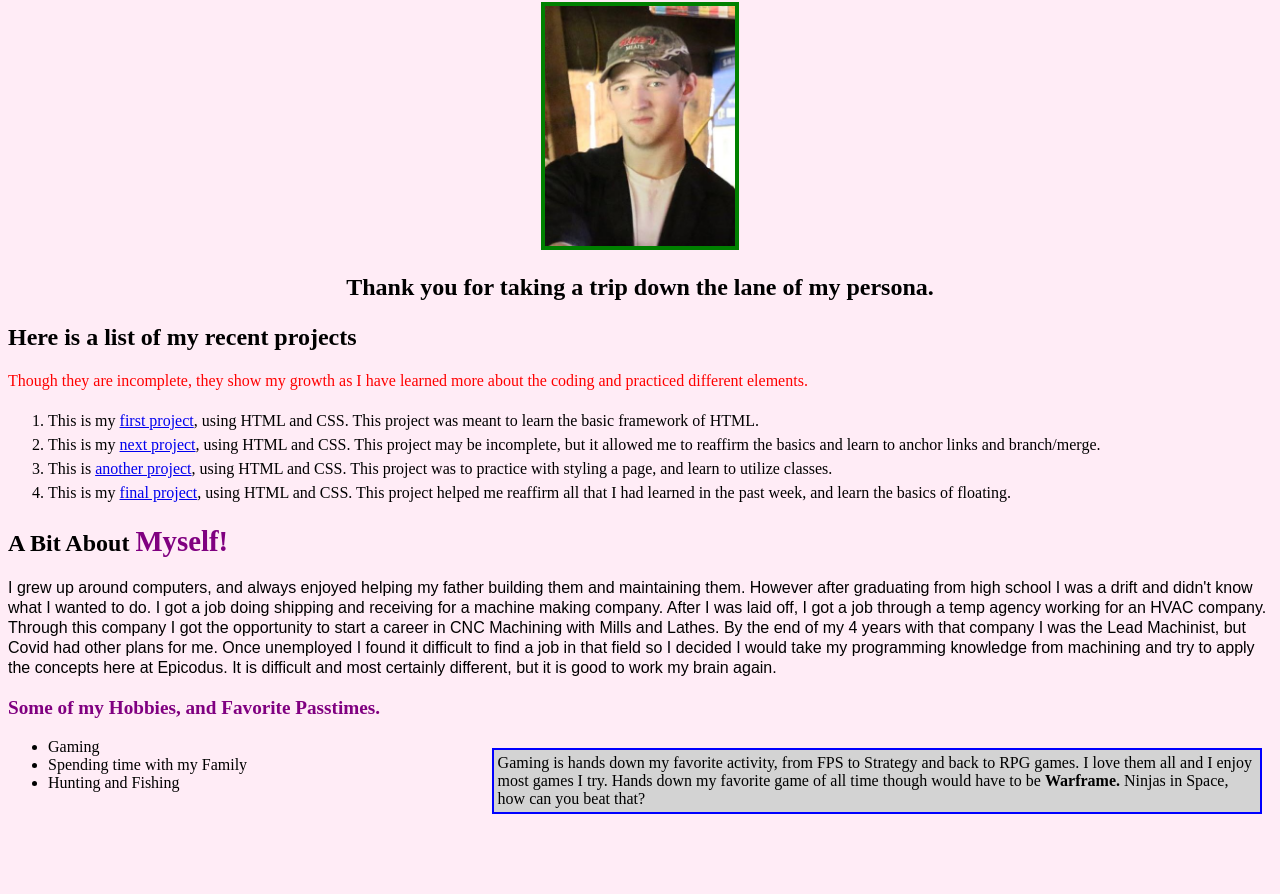
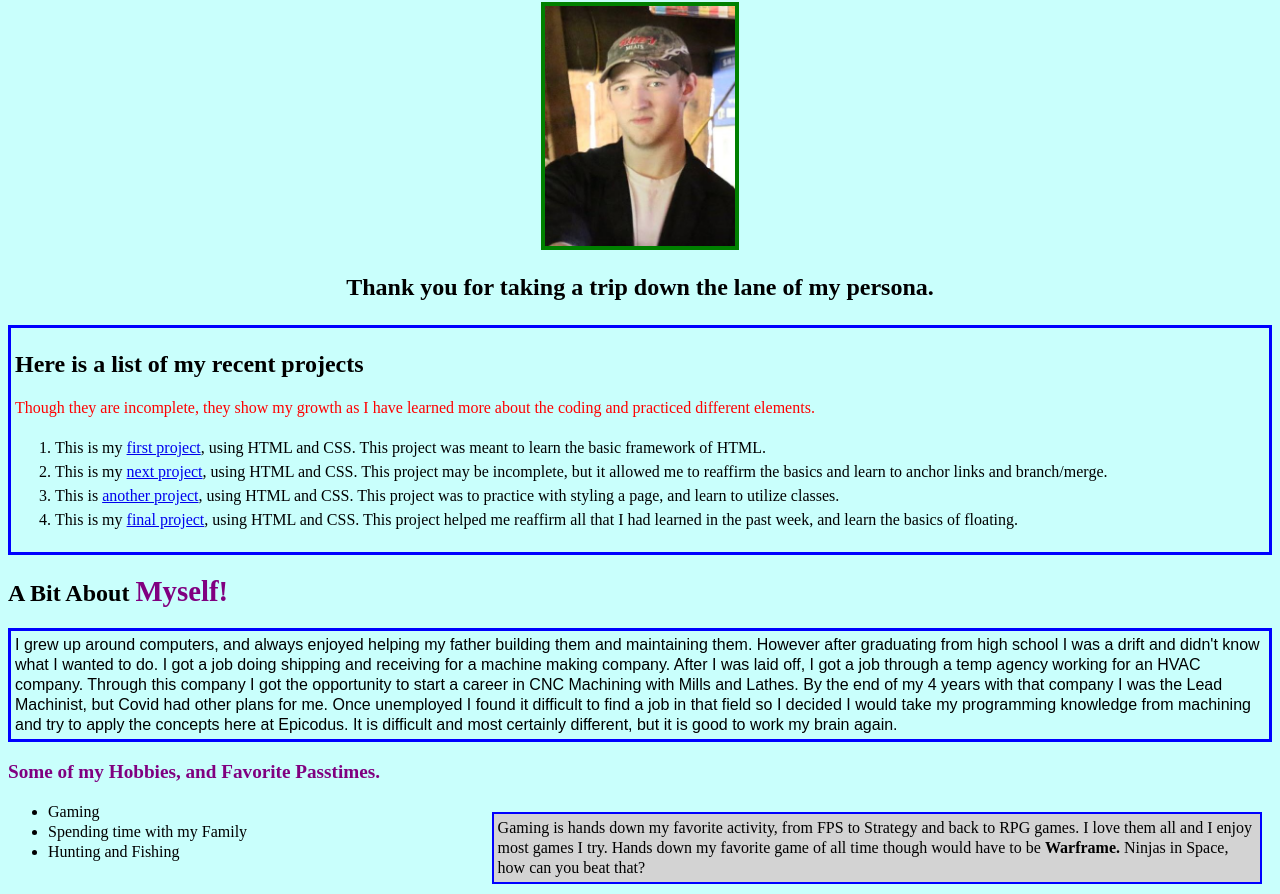
Before and after one commit to Dethik/About-Me, a plain HTML site: page About-Myself.html in a window 1280 px wide. Shown: the part 78-972 px from the top of the page. Before the commit the page ends 902 px from the top, so only its background shows below. Drawn offline with Linux system fonts and the light colour scheme.

Commit message:
add css element refinement, and start of fursibling section

```diff
--- a/About-Myself.html
+++ b/About-Myself.html
@@ -35,5 +35,7 @@
       <li>Spending time with my Family</li>
       <li>Hunting and Fishing</li>
     </ul>
+
+    <p></p>
   </body>
 </html>
--- a/css/styles.css
+++ b/css/styles.css
@@ -25,6 +25,8 @@ img {
 
 .projects {
   line-height: 24px;
+  border: 3px solid blue;
+  padding: 4px;
 }
 
 .projects p {
@@ -33,6 +35,7 @@ img {
 
 .gaming {
   float: right;
+  line-height: 20px;
   margin: 10px;
   border: 2px solid blue;
   padding: 4px;
@@ -41,10 +44,16 @@ img {
 }
 
 body {
-  background-color: rgba(255, 194, 229, 0.308)
+  background-color: rgba(0, 255, 242, 0.212)
 }
 
 #mepara {
   line-height: 20px;
   font-family: sans-serif;
+  border: 3px solid blue;
+  padding: 4px;
 }
+
+#personal {
+  line-height: 20px;
+}
```
Also changed, not shown: Fursiblings.jpg (added).
